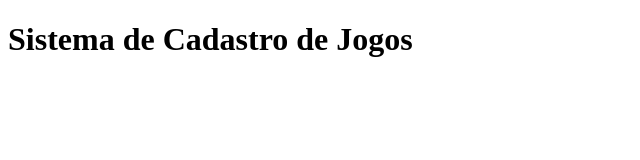
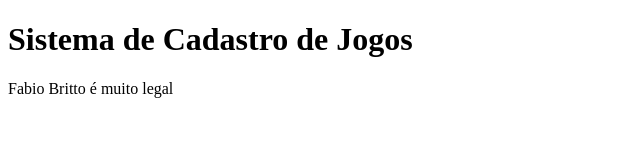
Before and after one commit to FabioBritto/sistema-de-cadastro, a plain HTML site: page index.html in a window 1280 px wide. Shown: the whole page, without its empty margins (0-640 px from the left). Drawn offline with Linux system fonts and the light colour scheme.

Commit message:
index.html

```diff
--- a/index.html
+++ b/index.html
@@ -8,6 +8,7 @@
 </head>
 <body>
     <h1>Sistema de Cadastro de Jogos</h1>
+        <p>Fabio Britto é muito legal</p>
     <script src="app.js"></script>
 </body>
 </html>
```
